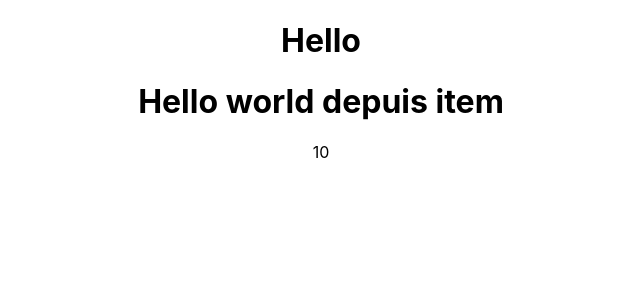
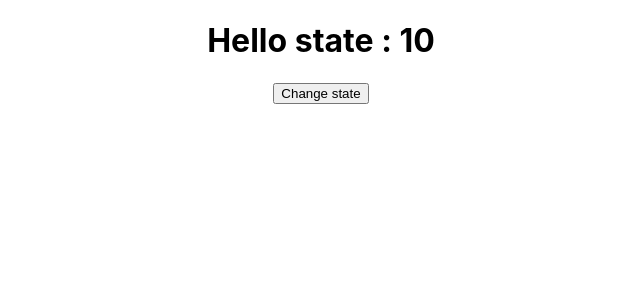
Before and after one commit to Aucante/react-training, a React (Create React App) app: page / in a window 1280 px wide. Shown: the top 300 px of the page, without its empty margins (319-959 px from the left). Built offline with nearby package versions, Linux system fonts and the light colour scheme.

Commit message:
modifier state

```diff
--- a/src/App.js
+++ b/src/App.js
@@ -1,16 +1,19 @@
 
 import {useState} from 'react'
 import './App.css';
-import Item from './Item';
 
 function App() {
 
   const [monState, setMonState] = useState(10);
+
+  const modifyState = () => {
+    setMonState(20);
+  }
+
   return (
     <div className="App">
-      <h1>Hello</h1>
-      <Item />
-      {monState}
+      <h1>Hello state : {monState}</h1>
+      <button onClick={modifyState}>Change state </button>
     </div>
   );
 }
```
